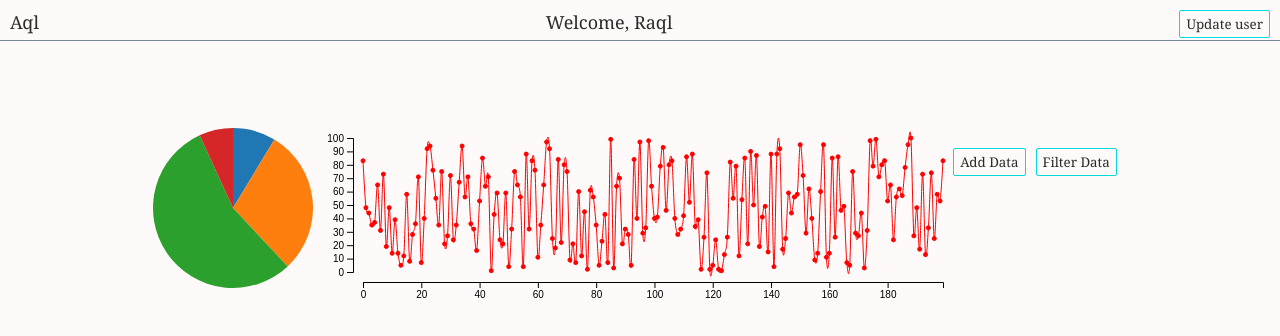
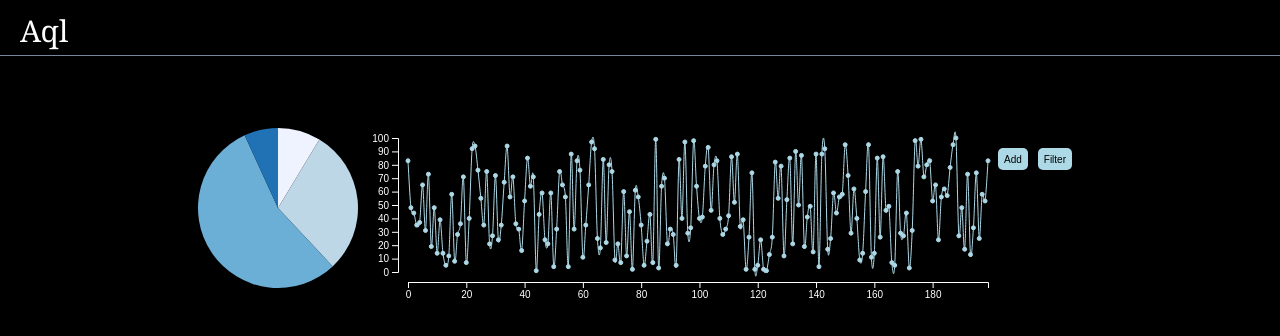
Before and after one commit to casesimmons/aql-reaqtl2, a React (Create React App) app: page / in a window 1280 px wide. Shown: the top 336 px of the page. Built offline with nearby package versions, Linux system fonts and the light colour scheme; a web font is replaced by a local one.

Commit message:
(update) css styles for night mode

```diff
--- a/src/App.css
+++ b/src/App.css
@@ -4,7 +4,7 @@
 }
 
 body {
-  background-color: snow;
+  background-color: black;
   font-family: Georgia, 'Times New Roman', Times, serif;
 }
 
@@ -23,19 +23,20 @@ body {
   justify-content: space-between;
   align-content: center;
   border-bottom: 1px solid lightslategrey;
-  background-color: snow;
-  color: rgb(43, 43, 43);
-  font-size: 18px;
-  height: 30px;
+  background-color: black;
+  color: white;
+  font-size: 30px;
+  height: 45px;
   width: 100%;
   padding-top: 10px;
+  padding-left: 10px;
 }
 
-h5 {
+/* h5 {
   color: rgb(241, 8, 105);
   font-size: 16px;
   margin-bottom: 5px;
-}
+} */
 
 #graphdiv {
   display: flex;
@@ -59,12 +60,13 @@ h5 {
 }
 
 button {
-  font-family: Georgia, 'Times New Roman', Times, serif;
-  border-radius: 2px;
-  border: 1px solid rgb(7, 218, 218);
-  background-color: snow;
-  color: rgb(43, 43, 43);
-  height: 28px;
+  font-family: Arial, Helvetica, sans-serif;
+  font-size: 10px;
+  border-radius: 5px;
+  border: none;
+  background-color: lightblue;
+  color: black;
+  height: 22px;
   margin-bottom: 8px;
   margin-top: 0px;
   margin-right: 10px;
--- a/src/App.js
+++ b/src/App.js
@@ -39,11 +39,10 @@ function App() {
             outerRadius={80}
           />
           <LineChartZoom />
-          {/* <CircleGraph /> */}
         </div>
       </div>
-      {/* <Analytics />
-      <Footer /> */}
+      {/* <Analytics /> */}
+      {/* <Footer /> */}
     </div>
   );
 }
--- a/src/LineChartToZoom.js
+++ b/src/LineChartToZoom.js
@@ -54,7 +54,7 @@ function LineChartToZoom({ data, id = 'LineChartToZoom' }) {
       .data([data])
       .join('path')
       .attr('class', 'myLine')
-      .attr('stroke', 'red')
+      .attr('stroke', 'lightblue')
       .attr('fill', 'none')
       .attr('d', lineGenerator);
 
@@ -63,9 +63,9 @@ function LineChartToZoom({ data, id = 'LineChartToZoom' }) {
       .data(data)
       .join('circle')
       .attr('class', 'myDot')
-      .attr('stroke', 'red')
+      .attr('stroke', 'lightblue')
       .attr('r', 2)
-      .attr('fill', 'red')
+      .attr('fill', 'lightblue')
       .attr('cx', (value, index) => xScale(index))
       .attr('cy', yScale);
 
@@ -74,10 +74,11 @@ function LineChartToZoom({ data, id = 'LineChartToZoom' }) {
     svg
       .select('.x-axis')
       .attr('transform', `translate(0, ${height})`)
-      .call(xAxis);
+      .call(xAxis)
+      .style('color', 'white');
 
     const yAxis = axisLeft(yScale);
-    svg.select('.y-axis').call(yAxis);
+    svg.select('.y-axis').style('color', 'white').call(yAxis);
 
     // zoom
     const zoomBehavior = zoom()
--- a/src/LineChartZoom.js
+++ b/src/LineChartZoom.js
@@ -13,10 +13,10 @@ function LineChartZoom() {
         <button
           onClick={() => setData([...data, Math.round(Math.random() * 100)])}
         >
-          Add Data
+          Add
         </button>
         <button onClick={() => setData(data.filter((value) => value < 35))}>
-          Filter Data
+          Filter
         </button>
       </div>
     </React.Fragment>
--- a/src/Navbar.js
+++ b/src/Navbar.js
@@ -3,28 +3,28 @@ import React, { useState, useEffect } from 'react';
 function Navbar() {
   const [userName, setUserName] = useState('Raql');
 
-  function clickbutton(userName) {
-    switch (userName) {
-      case 'Caql':
-        setUserName('Jaql');
-        break;
-      case 'Jaql':
-        setUserName('Maql');
-        break;
-      case 'Maql':
-        setUserName('Raql');
-        break;
-      case 'Raql':
-        setUserName('Caql');
-        break;
-    }
-  }
+  // function clickbutton(userName) {
+  //   switch (userName) {
+  //     case 'Caql':
+  //       setUserName('Jaql');
+  //       break;
+  //     case 'Jaql':
+  //       setUserName('Maql');
+  //       break;
+  //     case 'Maql':
+  //       setUserName('Raql');
+  //       break;
+  //     case 'Raql':
+  //       setUserName('Caql');
+  //       break;
+  //   }
+  // }
 
   return (
     <div id="navbar">
       <div id="greeting">Aql</div>
-      <div id="name">Welcome, {userName}</div>
-      <button onClick={() => clickbutton(userName)}>Update user</button>
+      {/* <div id="name">Welcome, {userName}</div>
+      <button onClick={() => clickbutton(userName)}>Update user</button> */}
     </div>
   );
 }
--- a/src/pieChart.js
+++ b/src/pieChart.js
@@ -11,7 +11,7 @@ const Pie = (props) => {
     .arc()
     .innerRadius(props.innerRadius)
     .outerRadius(props.outerRadius);
-  const colors = d3.scaleOrdinal(d3.schemeCategory10);
+  const colors = d3.scaleOrdinal(d3.schemeBlues[4]);
   const format = d3.format('.2f');
 
   useEffect(() => {
```
